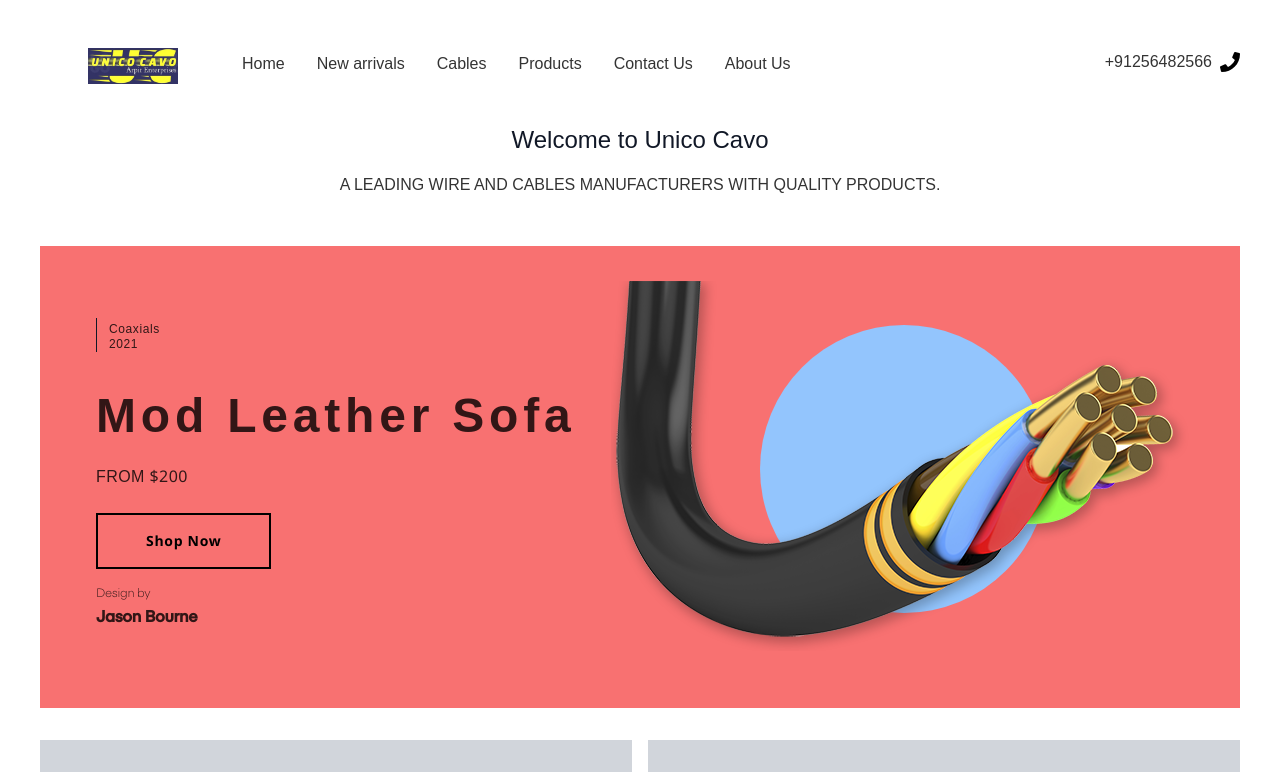
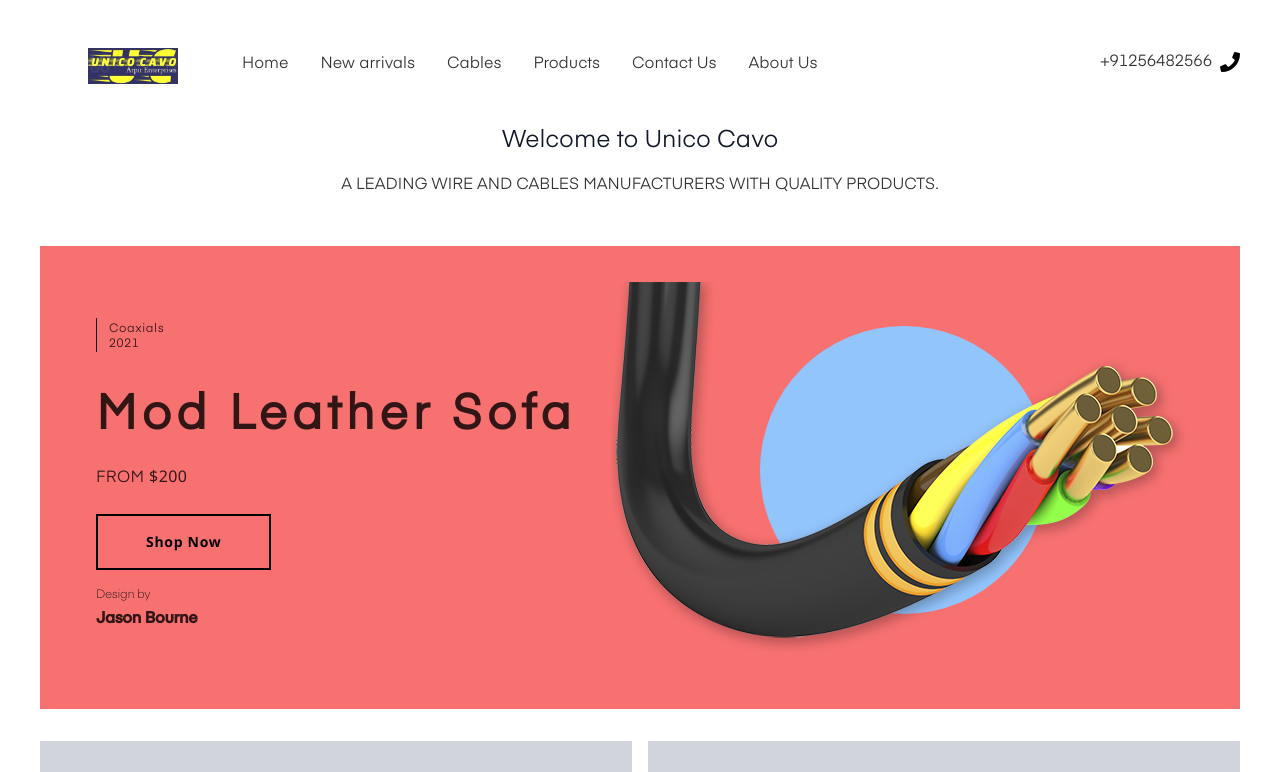
Before and after one commit to Dipendra-creator/Unico-Cavo, a Next.js app: page / in a window 1280 px wide. Shown: the top 772 px of the page. Built offline with nearby package versions, Linux system fonts and the light colour scheme.

Commit message:
Updated fonts

```diff
--- a/styles/globals.css
+++ b/styles/globals.css
@@ -1,28 +1,27 @@
 @tailwind base;
 @tailwind components;
 @tailwind utilities;
-@import url('https://fonts.googleapis.com/css2?family=Montserrat&display=swap');
 
 @font-face {
     font-family: "Eina";
-    src: url("/public/fonts/Eina.otf");
+    src: url("/fonts/Eina.otf");
 }
 
 
 @font-face {
     font-family: "Eina Light";
-    src: url("/public/fonts/Eina-Light.otf");
+    src: url("/fonts/Eina-Light.otf");
 }
 
 @font-face {
     font-family: "Eina SemiBold";
-    src: url("/public/fonts/Eina-SemiBold.otf");
+    src: url("/fonts/Eina-SemiBold.otf");
 }
 
 @layer base {
     p, h1, h2, h3, h4, h5 {
         color: rgba(0, 0, 0, .8);
-        font-family: 'Montserrat', sans-serif;
+        font-family: Eina, sans-serif;
     }
 }
 
```
